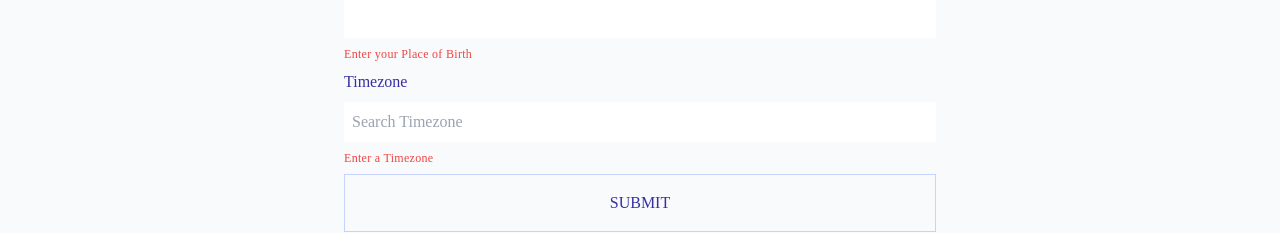
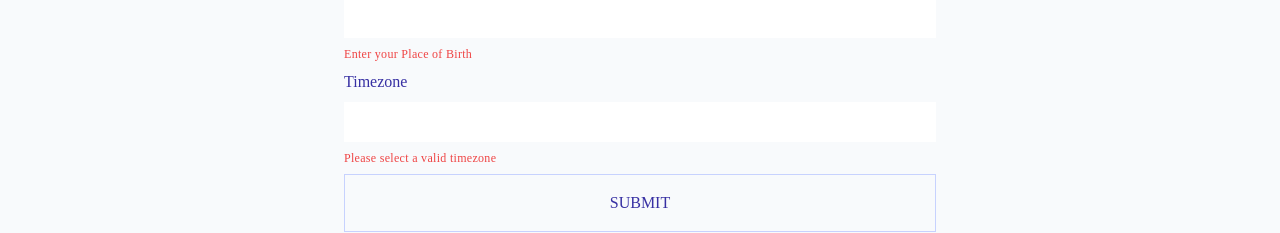
Before and after one commit to allanlalangan/stars, a React (Create React App) app in the folder client/: page /generate-chart in a window 1280 px wide. Shown: the part 502-735 px from the top of the page. Built offline with nearby package versions, Linux system fonts and the light colour scheme.

Commit message:
add validation to timezone input NatalForm

```diff
--- a/client/src/components/NatalForm.jsx
+++ b/client/src/components/NatalForm.jsx
@@ -1,6 +1,6 @@
 import { useEffect, useState } from 'react';
 import FormInput from './FormInput';
-
+import { timezones } from '../util/timezones';
 const NatalForm = () => {
   const [values, setValues] = useState({
     name: '',
@@ -12,7 +12,10 @@ const NatalForm = () => {
 
   const handleSubmit = (e) => {
     e.preventDefault();
+    console.log(values);
   };
+
+  const tzoneValid = timezones.indexOf(values.timezone) !== -1;
 
   const handleValueChange = (e) => {
     setValues({ ...values, [e.target.name]: e.target.value });
@@ -62,16 +65,37 @@ const NatalForm = () => {
         errorMessage='Enter your Place of Birth'
         required
       />
-      <FormInput
-        onChange={handleValueChange}
-        label='Timezone'
-        type='text'
-        name='timezone'
-        value={values.timezone}
-        placeholder='Search Timezone'
-        errorMessage='Enter a Timezone'
-        required
-      />
+      <fieldset className='relative mb-2 flex flex-col'>
+        <label htmlFor='timezone'>Timezone</label>
+        <input
+          onChange={handleValueChange}
+          list='timezones'
+          id='timezone'
+          name='timezone'
+          className='my-2 w-full p-2'
+          pattern={
+            tzoneValid ? `${timezones[timezones.indexOf(values.timezone)]}` : ''
+          }
+          required
+        />
+
+        <datalist id='timezones'>
+          {timezones?.map((tzone, i) => (
+            <option key={i} value={tzone}>
+              {tzone}
+            </option>
+          ))}
+        </datalist>
+        {!tzoneValid && (
+          <span className='text-xs font-medium tracking-wide text-red-500'>
+            {timezones.indexOf(values.timezone) === -1
+              ? 'Please select a valid timezone'
+              : `${
+                  timezones[timezones.indexOf(values.timezone)]
+                } is valid option`}
+          </span>
+        )}
+      </fieldset>
       <button
         type='submit'
         className='border border-indigo-200 p-4 font-heading uppercase transition hover:bg-indigo-200'
```
